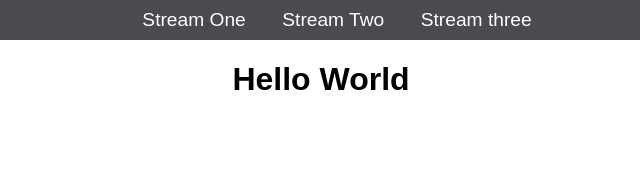
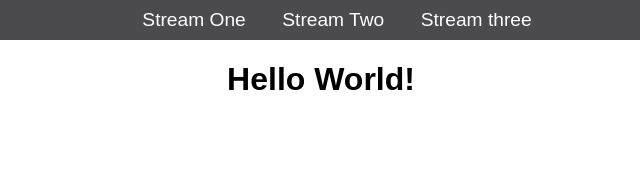
Before and after one commit to Novicetheaf/myFullTemplate, a plain HTML site: page stream-one.html in a window 1280 px wide. Shown: the full height of the page, 319-959 px from the left. Drawn offline with Linux system fonts and the light colour scheme.

Commit message:
test commit

```diff
--- a/stream-one.html
+++ b/stream-one.html
@@ -15,7 +15,7 @@
             <li><a href="stream-three.html">Stream three</a></li>
         </ul>
     </nav>
-    <h1>Hello World</h1>
+    <h1>Hello World!</h1>
     <p>This project was written in Gitpod</p>
 </body>
 </html>
```
Also changed, not shown: stream-three.html (+1 -1 lines), stream-two.html (+1 -1 lines).
